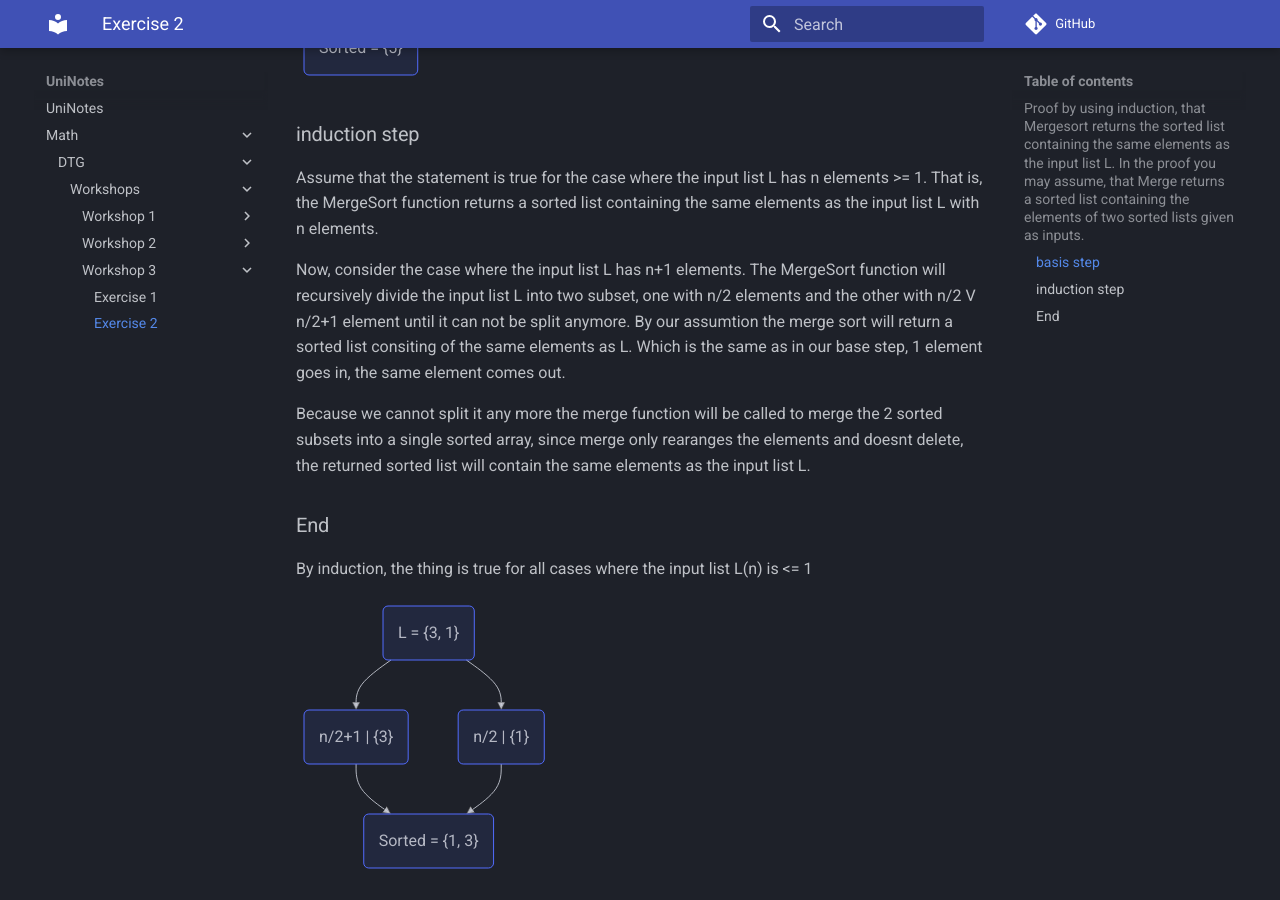
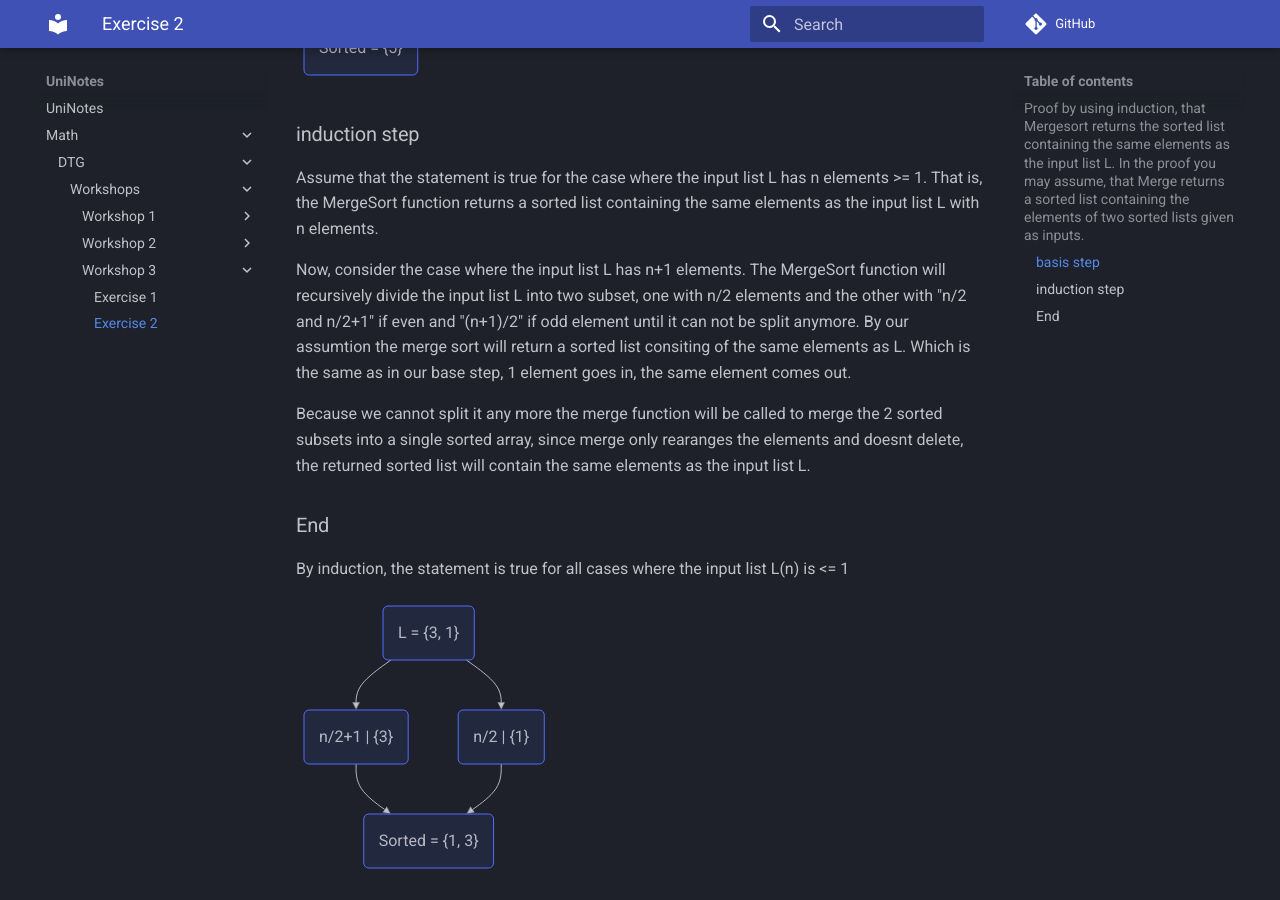
Before and after one commit to DeeKahy/UniNotes, an MkDocs documentation site: the page built from docs/Math/DTG/Workshops/Workshop-3/Exercise-2.md, in a window 1280 px wide and 900 px high, scrolled down 649 px. Built offline with MkDocs 1.6.1 and Material for MkDocs 9.7.7, drawn with Linux system fonts in a browser that asks for light colours; comment, search, counter and statistics services are not loaded.

Commit message:
so far we are sina approved

```diff
--- a/docs/Math/DTG/Workshops/Workshop-3/Exercise-2.md
+++ b/docs/Math/DTG/Workshops/Workshop-3/Exercise-2.md
@@ -16,14 +16,14 @@ graph TD
 ### induction step
 Assume that the statement is true for the case where the input list L has n elements >= 1. That is, the MergeSort function returns a sorted list containing the same elements as the input list L with n elements.
 
-Now, consider the case where the input list L has n+1 elements. The MergeSort function will recursively divide the input list L into two subset, one with n/2 elements and the other with n/2 V n/2+1 element until it can not be split anymore.
+Now, consider the case where the input list L has n+1 elements. The MergeSort function will recursively divide the input list L into two subset, one with n/2 elements and the other with "n/2 and n/2+1" if even and "(n+1)/2" if odd element until it can not be split anymore.
 By our assumtion the merge sort will return a sorted list consiting of the same elements as L. Which is the same as in our base step, 1 element goes in, the same element comes out.
 
 Because we cannot split it any more the merge function will be called to merge the 2 sorted subsets into a single sorted array, since merge only rearanges the elements and doesnt delete, the returned sorted list will contain the same elements as the input list L.
 
 ### End
 
-By induction, the thing is true for all cases where the input list L(n) is <= 1
+By induction, the statement is true for all cases where the input list L(n) is <= 1
 
 
 
```
